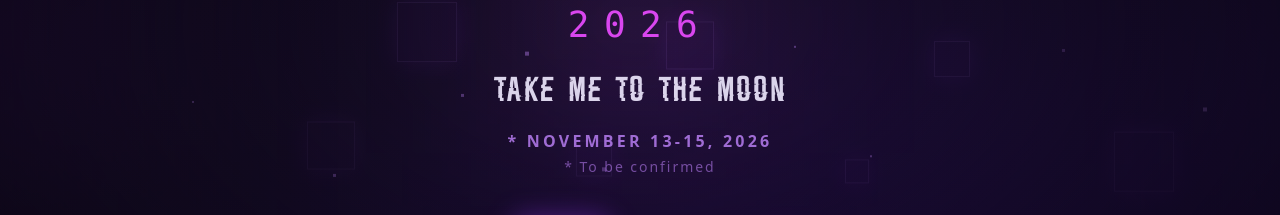
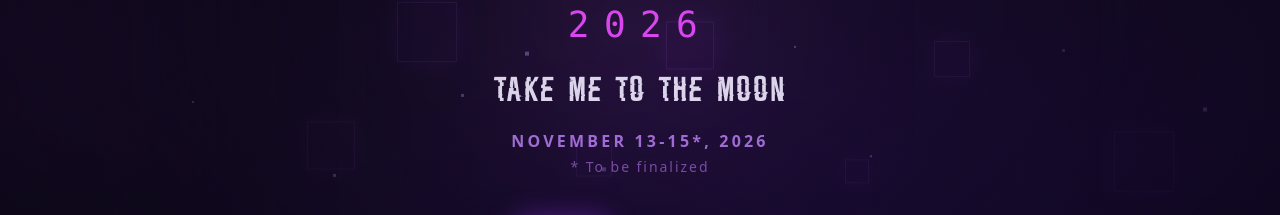
Before and after one commit to StanfordXR/immerse-the-bay-2026, a Next.js app: page / in a window 1280 px wide. Shown: the part 375-590 px from the top of the page. Built offline with nearby package versions, Linux system fonts and the light colour scheme.

Commit message:
final prelaunch fixes

```diff
--- a/data/site.ts
+++ b/data/site.ts
@@ -11,8 +11,8 @@ export const SITE = {
   website: "https://stanfordxr.org",
   year: 2026,
   foundedYear: 2019,
-  eventDate: "* November 13-15, 2026",
-  eventDateNote: "* To be confirmed",
+  eventDate: "November 13-15*, 2026",
+  eventDateNote: "* To be finalized",
   eventLocation: "Stanford, CA",
   heroTagline: "Take Me To The Moon",
 } as const;
@@ -33,7 +33,7 @@ export const NAV_LINKS: NavLink[] = [
   { label: "Tracks & Prizes", href: "/tracks" },
   {
     label: "2025 Hackathon",
-    href: "https://immersethebay.stanfordxr.org/",
+    href: "https://2025.immersethebay.org/",
     external: true,
   },
 ];
--- a/data/tracks.ts
+++ b/data/tracks.ts
@@ -6,7 +6,7 @@ import type {
 
 /** PowerPoint / slides deck URL — update when the deck is hosted. */
 export const TRACKS_PRESENTATION_URL =
-  "https://immersethebay.stanfordxr.org/slides2025.pdf";
+  "https://2025.immersethebay.org/slides2025.pdf";
 
 export const TRACKS_OVERVIEW = {
   sponsored: [
```
